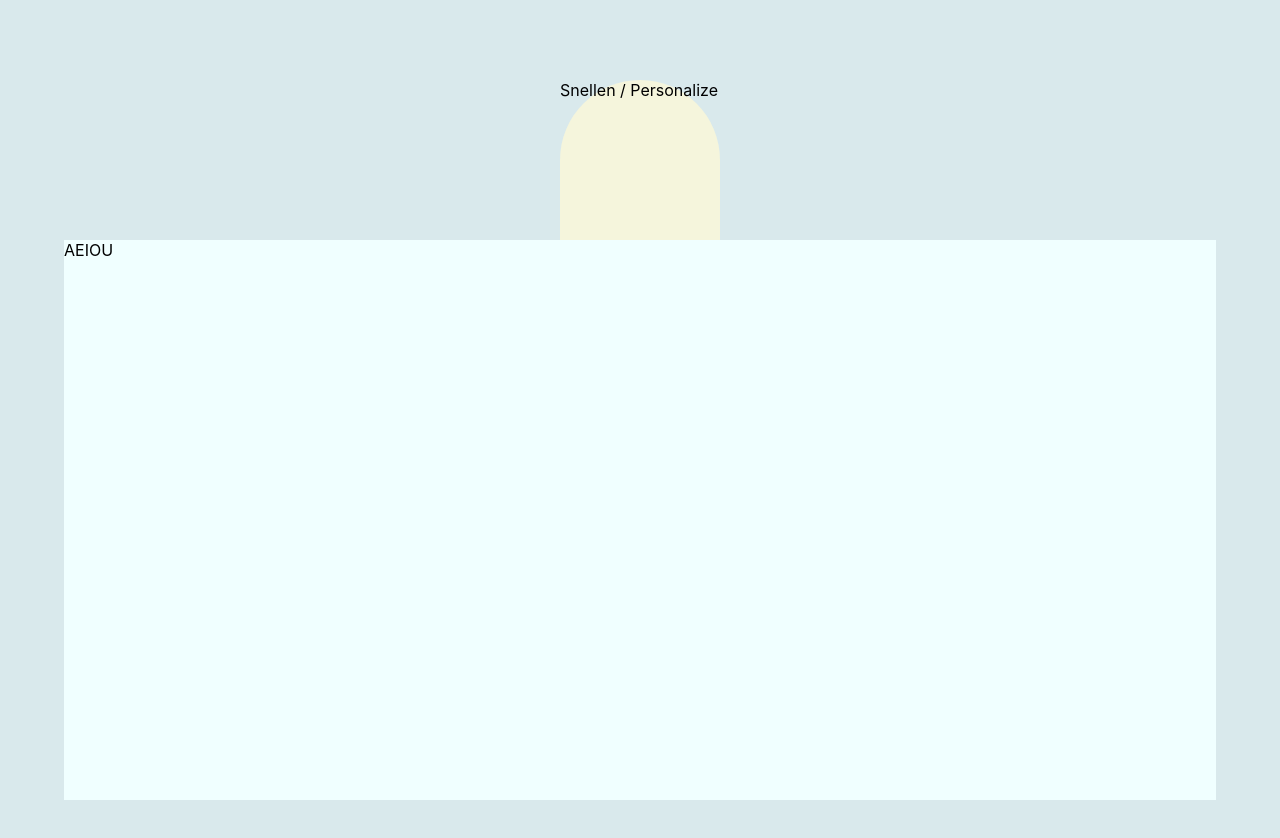
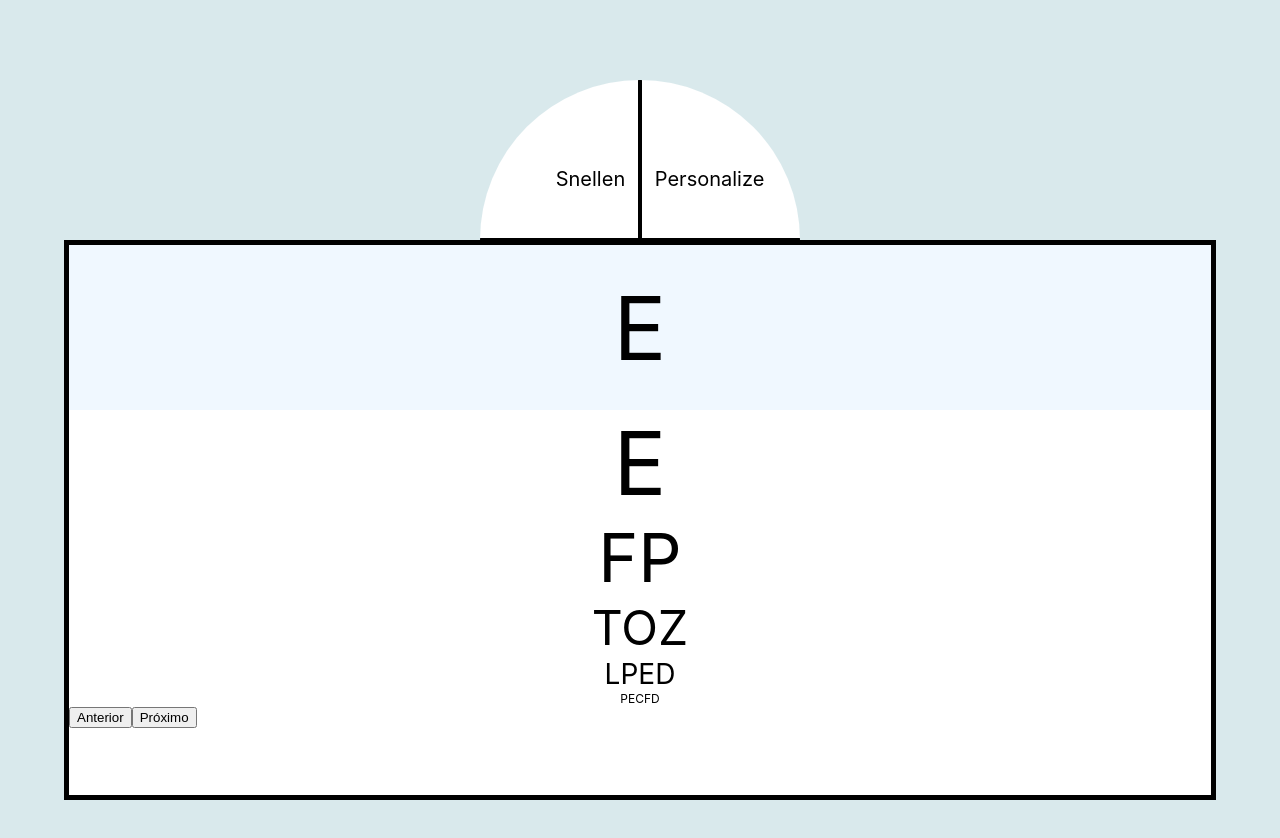
Before and after one commit to Nicholasmais/optotech, a Next.js app in the folder frontend/: page / in a window 1280 px wide. Shown: the top 838 px of the page. After the commit the page ends 800 px from the top, so only its background shows below. Built offline with nearby package versions, Linux system fonts and the light colour scheme.

Commit message:
initial snellen and change button

```diff
--- a/frontend/pages/index.js
+++ b/frontend/pages/index.js
@@ -1,13 +1,77 @@
 import styles from '../styles/Home.module.scss';
+import React, { useState } from 'react';
 
 export default function Home() {
+  const [activeRow, setActiveRow] = useState(0);
+
+  const snellen_letters = [
+    {
+      letters: ["E"],
+      size:88
+    },
+    {
+      letters: ["F", "P"],
+      size:68
+    },
+    {
+      letters: ["T", "O", "Z"],
+      size:48
+    },
+    {
+      letters: ["L", "P", "E", "D"],
+      size:28
+    },
+    {
+      letters: ["P", "E", "C", "F", "D"],
+      size:12
+    }
+  ];
+
+  const changeActiveRow = (increment) => {
+    (increment < 0 && activeRow === 0) || (increment > 0 && activeRow === snellen_letters.length - 1) ?
+      null :  setActiveRow(activeRow + increment);
+  }
+  console.log(activeRow);
+
   return (
     <>
       <div className={styles.switch}>
-        Snellen / Personalize
+        <div className={styles.chart}>
+          <span>
+            Snellen
+          </span>
+        </div>
+        <div className={styles.personalize}>
+          <span>
+            Personalize
+          </span>
+        </div>
       </div>
       <div className={styles.snellen}>
-        AEIOU
+        <div className={styles.row_to_read} style={{fontSize:`${snellen_letters[activeRow].size}px`}}>
+          {snellen_letters[activeRow].letters}
+        </div>
+        <div className={styles.all_letters}>
+          {
+            snellen_letters.map((row, index) => (
+              <div key={index} style={{fontSize:`${row.size}px`}}>
+                {row.letters}
+              </div>
+            )
+          )}
+        </div>
+        <div className={styles.change_active_row}>
+          <button onClick={() => {
+              changeActiveRow(-1);
+            }}>
+            Anterior
+          </button>
+          <button onClick={() => {
+              changeActiveRow(1);
+            }}>
+            Próximo
+          </button>
+        </div>
       </div>
     </>
   );
--- a/frontend/styles/Home.module.scss
+++ b/frontend/styles/Home.module.scss
@@ -6,19 +6,68 @@ $altura-minima-snellen: 70vh;
 
 $altura-margin-top-switch: calc(100vh - ($altura-minima-switch + $altura-minima-snellen));
 
+$border: 5px;
+$font-size: 20px;
 
 .switch{
-  min-height: $altura-minima-switch;
-  width: $altura-minima-switch;
-  margin: 0 auto;
-  background-color: $cor-de-fundo-bege;
-  margin-top: $altura-margin-top-switch;
-  border-radius: 100% 100% 0% 0%;
+  display: flex;
+  flex-direction: row;
+  justify-content: center;
+
+  .chart, .personalize{
+    min-height: $altura-minima-switch;
+    width: $altura-minima-switch;
+    background-color: white;
+    margin-top: $altura-margin-top-switch;
+    display: flex;
+    align-items: center;
+    padding-top: 5vh;
+    font-size: $font-size;
+    border-bottom: $border/2 solid black;
+    transition: transform 0.3s ease;
+    &:hover{
+      transform: scale(1.25);
+      cursor: pointer;
+    }
+  }
+
+  .chart{
+    border-radius: 100% 0 0 0;
+    justify-content: end;
+    padding-right: 1vw;
+    border-right: $border/2 solid black;
+  }
+
+  .personalize{
+    border-radius: 0 100% 0 0;
+    justify-content: start;
+    padding-left: 1vw;
+    border-left: $border/2 solid black;
+  }
 }
 
 .snellen {
-  min-height: $altura-minima-snellen;
+  position: relative;
+  height: $altura-minima-snellen;
   width: 90%;
   margin: 0 auto;
-  background-color: $cor-de-fundo-azure;
+  background-color: white;
+  border: $border solid black;
+
+  .row_to_read{
+    width: 100%;
+    height: 30%;
+    background-color: aliceblue;
+    display: flex;
+    flex-direction: row;
+    justify-content: center;
+    align-items: center;
+  }
+
+  .all_letters{
+    display: flex;
+    flex-direction: column;
+    justify-content: center;
+    align-items: center;
+  }
 }
```
